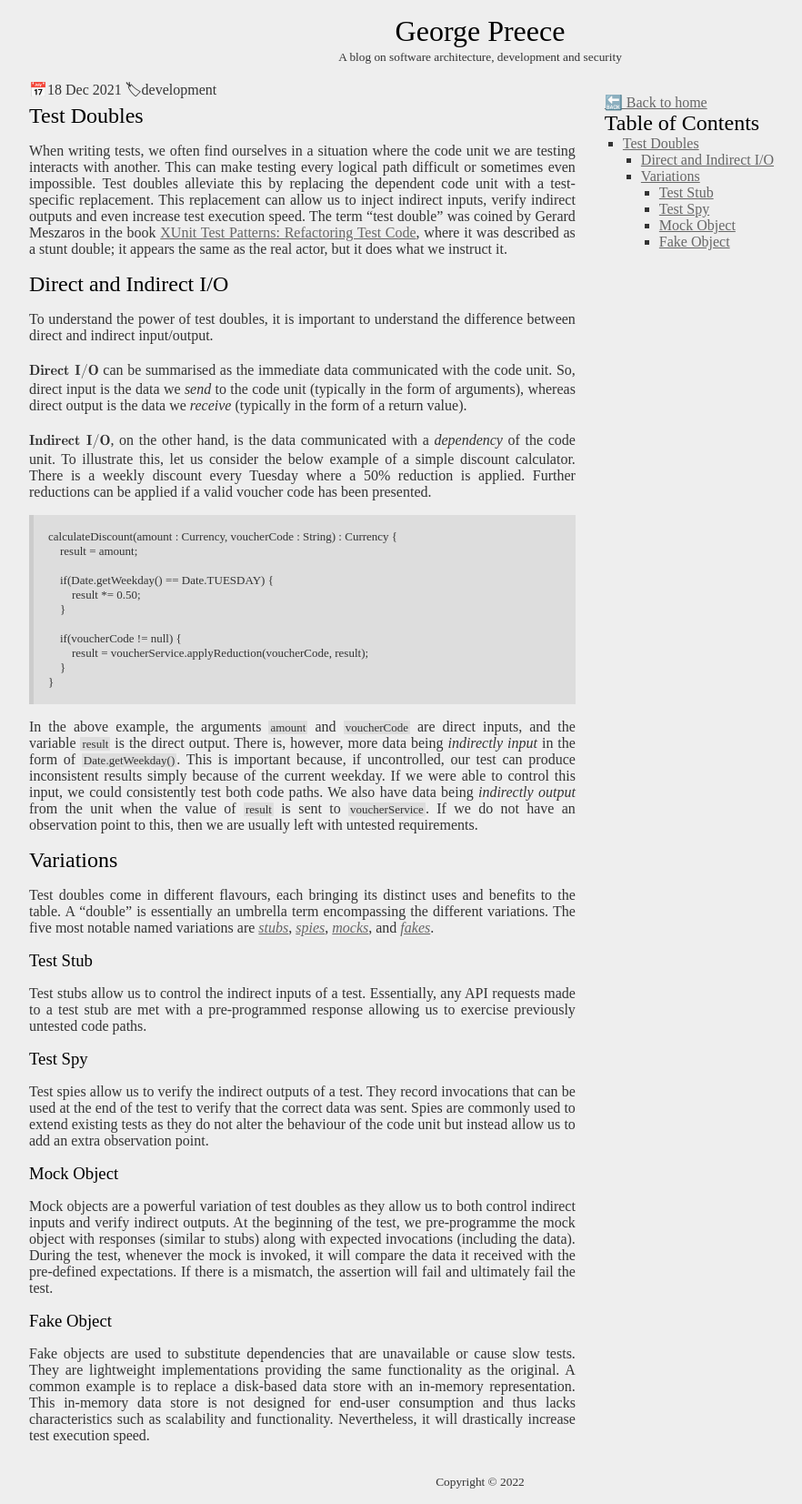
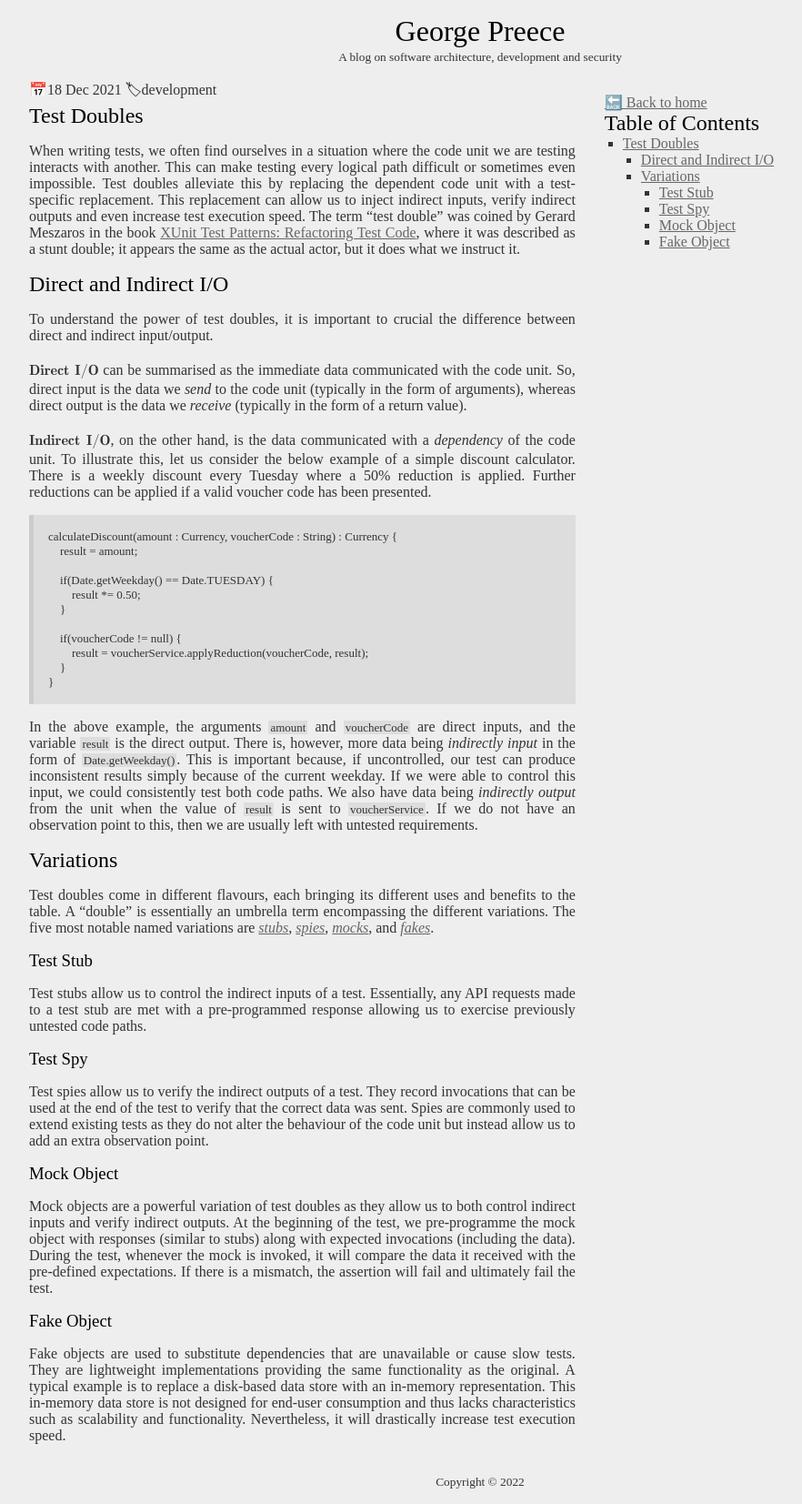
Before and after one commit to GeorgePreece/GeorgePreece.github.io, a Jekyll site: the page built from _posts/2021-12-18-test-doubles.md, in a window 1280 px wide. Shown: the whole page at 91% size, without its empty margins (112-994 px from the left). Built offline with Jekyll 4.4.1, drawn with Linux system fonts in a browser that asks for light colours; some web fonts are replaced.

Commit message:
Better engagement

```diff
--- a/_posts/2021-12-18-test-doubles.md
+++ b/_posts/2021-12-18-test-doubles.md
@@ -11,10 +11,10 @@ tags: development
 ---
 # {{ page.title }}
 
-When writing tests, we often find ourselves in a situation where the code unit we are testing interacts with another. This can make testing every logical path difficult or sometimes even impossible. Test doubles alleviate this by replacing the dependent code unit with a test-specific replacement. This replacement can allow us to inject indirect inputs, verify indirect outputs and even increase test execution speed. The term "test double" was coined by Gerard Meszaros in the book [XUnit Test Patterns: Refactoring Test Code](http://xunitpatterns.com/), where it was described as a stunt double; it appears the same as the real actor, but it does what we instruct it.
+When writing tests, we often find ourselves in a situation where the code unit we are testing interacts with another. This can make testing every logical path difficult or sometimes even impossible. Test doubles alleviate this by replacing the dependent code unit with a test-specific replacement. This replacement can allow us to inject indirect inputs, verify indirect outputs and even increase test execution speed. The term "test double" was coined by Gerard Meszaros in the book [XUnit Test Patterns: Refactoring Test Code](http://xunitpatterns.com/), where it was described as a stunt double; it appears the same as the actual actor, but it does what we instruct it.
 
 ## Direct and Indirect I/O
-To understand the power of test doubles, it is important to understand the difference between direct and indirect input/output.
+To understand the power of test doubles, it is important to crucial the difference between direct and indirect input/output.
 
 **Direct I/O** can be summarised as the immediate data communicated with the code unit. So, direct input is the data we _send_ to the code unit (typically in the form of arguments), whereas direct output is the data we _receive_ (typically in the form of a return value).
 
@@ -37,7 +37,7 @@ calculateDiscount(amount : Currency, voucherCode : String) : Currency {
 In the above example, the arguments `amount` and `voucherCode` are direct inputs, and the variable `result` is the direct output. There is, however, more data being _indirectly input_ in the form of `Date.getWeekday()`. This is important because, if uncontrolled, our test can produce inconsistent results simply because of the current weekday. If we were able to control this input, we could consistently test both code paths. We also have data being _indirectly output_ from the unit when the value of `result` is sent to `voucherService`. If we do not have an observation point to this, then we are usually left with untested requirements.
 
 ## Variations
-Test doubles come in different flavours, each bringing its distinct uses and benefits to the table. A "double" is essentially an umbrella term encompassing the different variations. The five most notable named variations are [_stubs_](#test-stub), [_spies_](#test-spy), [_mocks_](#mock-object), and [_fakes_](#fake-object).
+Test doubles come in different flavours, each bringing its different uses and benefits to the table. A "double" is essentially an umbrella term encompassing the different variations. The five most notable named variations are [_stubs_](#test-stub), [_spies_](#test-spy), [_mocks_](#mock-object), and [_fakes_](#fake-object).
 
 ### Test Stub
 Test stubs allow us to control the indirect inputs of a test. Essentially, any API requests made to a test stub are met with a pre-programmed response allowing us to exercise previously untested code paths.
@@ -49,4 +49,4 @@ Test spies allow us to verify the indirect outputs of a test. They record invoca
 Mock objects are a powerful variation of test doubles as they allow us to both control indirect inputs and verify indirect outputs. At the beginning of the test, we pre-programme the mock object with responses (similar to stubs) along with expected invocations (including the data). During the test, whenever the mock is invoked, it will compare the data it received with the pre-defined expectations. If there is a mismatch, the assertion will fail and ultimately fail the test.
 
 ### Fake Object
-Fake objects are used to substitute dependencies that are unavailable or cause slow tests. They are lightweight implementations providing the same functionality as the original. A common example is to replace a disk-based data store with an in-memory representation. This in-memory data store is not designed for end-user consumption and thus lacks characteristics such as scalability and functionality. Nevertheless, it will drastically increase test execution speed.
+Fake objects are used to substitute dependencies that are unavailable or cause slow tests. They are lightweight implementations providing the same functionality as the original. A typical example is to replace a disk-based data store with an in-memory representation. This in-memory data store is not designed for end-user consumption and thus lacks characteristics such as scalability and functionality. Nevertheless, it will drastically increase test execution speed.
```
